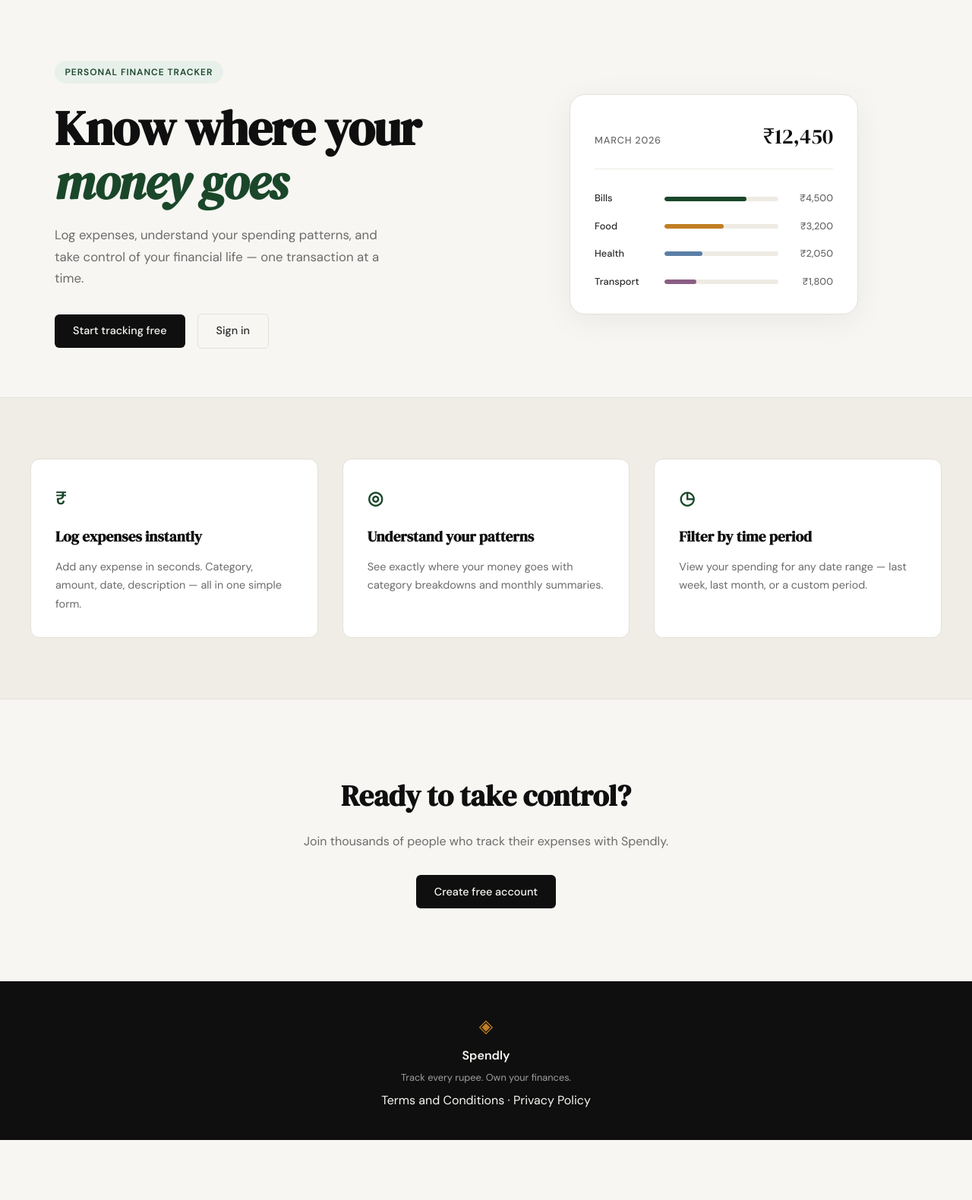
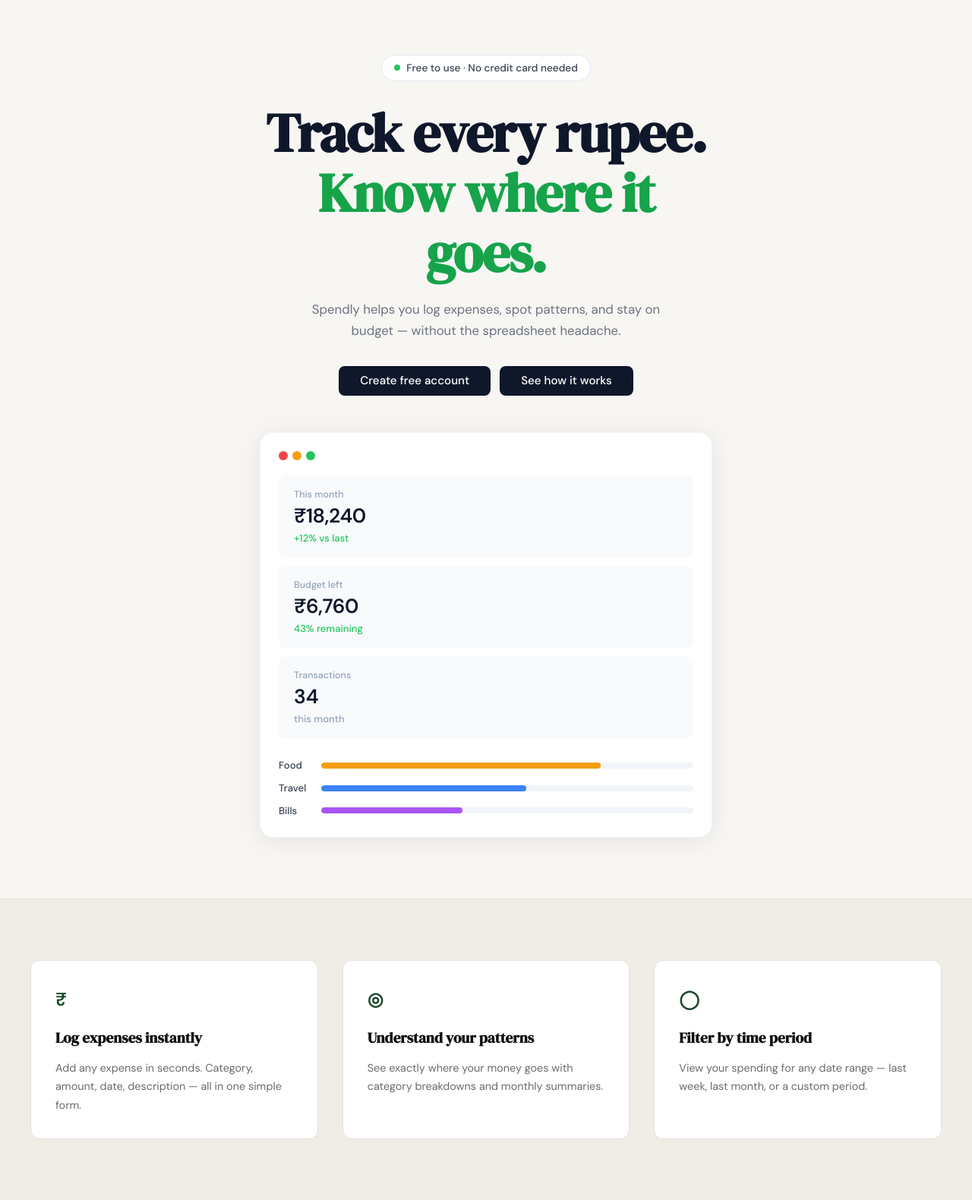
Before and after one commit to iftikharalisyed/ExpenseTracker, a Flask app: page / in a window 1280 px wide. Shown: the part 61-1641 px from the top of the page at 76% size. Before the commit the page ends 1562 px from the top, so only its background shows below. Run offline with Flask 3, Linux system fonts and the light colour scheme.

Commit message:
landing: redesign hero section to match mockup
Replaces the two-column hero with a centered single-column layout
matching the Spendly mockup: new badge, two-tone heading, updated CTA
buttons, and a dashboard mock card with traffic-light dots, stat blocks,
and category progress bars. Adds a vanilla-JS video modal that opens on
"See how it works", stops playback on close, and responds to Esc /
outside-click. New landing.css introduced so style.css is untouched.

Co-Authored-By: Claude Sonnet 4.6 <noreply@anthropic.com>

```diff
--- /dev/null
+++ b/static/css/landing.css
@@ -0,0 +1,312 @@
+/* ------------------------------------------------------------------ */
+/* Hero — centered single-column layout (overrides style.css hero)    */
+/* ------------------------------------------------------------------ */
+
+.hero {
+    padding: 4.5rem 2rem 5rem;
+    display: flex;
+    flex-direction: column;
+    align-items: center;
+    gap: 3rem;
+    max-width: 660px;
+    margin: 0 auto;
+    /* reset grid from style.css */
+    grid-template-columns: unset;
+}
+
+.hero-inner {
+    display: flex;
+    flex-direction: column;
+    align-items: center;
+    text-align: center;
+    width: 100%;
+}
+
+.hero-badge {
+    display: inline-flex;
+    align-items: center;
+    gap: 0.5rem;
+    background: #ffffff;
+    border: 1px solid #e2e8f0;
+    border-radius: 999px;
+    padding: 0.35rem 1rem;
+    font-size: 0.85rem;
+    font-weight: 500;
+    color: #374151;
+    margin-bottom: 1.75rem;
+    /* reset background from style.css badge */
+    text-transform: none;
+    letter-spacing: normal;
+}
+
+.hero-badge-dot {
+    width: 8px;
+    height: 8px;
+    border-radius: 50%;
+    background: #22c55e;
+    flex-shrink: 0;
+}
+
+.hero-title {
+    font-family: var(--font-display);
+    font-size: clamp(2.8rem, 8vw, 4.5rem);
+    line-height: 1.1;
+    letter-spacing: -0.02em;
+    color: #0f172a;
+    margin-bottom: 1.25rem;
+    font-style: normal;
+}
+
+/* reset the em italic green from style.css */
+.hero-title em {
+    font-style: normal;
+    color: inherit;
+}
+
+.hero-title-green {
+    color: #16a34a;
+}
+
+.hero-subtitle {
+    font-size: 1.05rem;
+    color: #6b7280;
+    line-height: 1.7;
+    max-width: 480px;
+    margin: 0 auto 2rem;
+}
+
+.hero-actions {
+    display: flex;
+    gap: 0.75rem;
+    align-items: center;
+    flex-wrap: wrap;
+    justify-content: center;
+}
+
+.btn-hero {
+    display: inline-flex;
+    align-items: center;
+    justify-content: center;
+    background: #0f172a;
+    color: #ffffff;
+    padding: 0.75rem 1.75rem;
+    border-radius: 8px;
+    font-family: var(--font-body);
+    font-size: 0.95rem;
+    font-weight: 500;
+    cursor: pointer;
+    border: none;
+    text-decoration: none;
+    transition: background 0.2s;
+    line-height: 1;
+}
+
+.btn-hero:hover {
+    background: #1e293b;
+}
+
+/* ------------------------------------------------------------------ */
+/* Dashboard mock card                                                 */
+/* ------------------------------------------------------------------ */
+
+.hero-dashboard {
+    width: 100%;
+}
+
+.dash-card {
+    background: #ffffff;
+    border-radius: 18px;
+    padding: 1.5rem;
+    box-shadow: 0 4px 32px rgba(0, 0, 0, 0.08);
+    border: 1px solid #f1f5f9;
+}
+
+.dash-dots {
+    display: flex;
+    gap: 6px;
+    margin-bottom: 1.25rem;
+}
+
+.dash-dot {
+    width: 12px;
+    height: 12px;
+    border-radius: 50%;
+}
+
+.dash-dot-red    { background: #ef4444; }
+.dash-dot-yellow { background: #f59e0b; }
+.dash-dot-green  { background: #22c55e; }
+
+.dash-stats {
+    display: flex;
+    flex-direction: column;
+    gap: 0.6rem;
+    margin-bottom: 1.5rem;
+}
+
+.dash-stat {
+    background: #f8fafc;
+    border-radius: 10px;
+    padding: 1rem 1.25rem;
+    display: flex;
+    flex-direction: column;
+    gap: 0.15rem;
+}
+
+.dash-stat-label {
+    font-size: 0.78rem;
+    color: #94a3b8;
+    font-weight: 500;
+}
+
+.dash-stat-value {
+    font-size: 1.65rem;
+    font-weight: 700;
+    color: #0f172a;
+    font-family: var(--font-body);
+    letter-spacing: -0.02em;
+    line-height: 1.2;
+}
+
+.dash-stat-num {
+    font-size: 1.65rem;
+    font-weight: 700;
+    color: #0f172a;
+    font-family: var(--font-body);
+    line-height: 1.2;
+}
+
+.dash-stat-change {
+    font-size: 0.82rem;
+    font-weight: 500;
+}
+
+.dash-stat-change.positive { color: #22c55e; }
+.dash-stat-change.muted    { color: #94a3b8; }
+
+.dash-bars {
+    display: flex;
+    flex-direction: column;
+    gap: 0.55rem;
+}
+
+.dash-bar-row {
+    display: flex;
+    align-items: center;
+    gap: 0.75rem;
+}
+
+.dash-bar-label {
+    width: 44px;
+    font-size: 0.82rem;
+    color: #374151;
+    font-weight: 500;
+    flex-shrink: 0;
+}
+
+.dash-bar-track {
+    flex: 1;
+    height: 8px;
+    background: #f1f5f9;
+    border-radius: 999px;
+    overflow: hidden;
+}
+
+.dash-bar-fill {
+    height: 100%;
+    border-radius: 999px;
+}
+
+.dash-bar-orange { background: #f59e0b; }
+.dash-bar-blue   { background: #3b82f6; }
+.dash-bar-purple { background: #a855f7; }
+
+/* ------------------------------------------------------------------ */
+/* Video modal                                                         */
+/* ------------------------------------------------------------------ */
+
+.video-modal {
+    display: none;
+    position: fixed;
+    inset: 0;
+    z-index: 1000;
+    align-items: center;
+    justify-content: center;
+}
+
+.video-modal.is-open {
+    display: flex;
+}
+
+.video-modal-backdrop {
+    position: absolute;
+    inset: 0;
+    background: rgba(0, 0, 0, 0.75);
+    backdrop-filter: blur(4px);
+    -webkit-backdrop-filter: blur(4px);
+}
+
+.video-modal-box {
+    position: relative;
+    z-index: 1;
+    width: min(860px, 92vw);
+    background: #000000;
+    border-radius: 12px;
+    overflow: hidden;
+    box-shadow: 0 24px 80px rgba(0, 0, 0, 0.5);
+}
+
+.video-modal-close {
+    position: absolute;
+    top: 0.75rem;
+    right: 0.75rem;
+    z-index: 2;
+    background: rgba(255, 255, 255, 0.15);
+    color: #ffffff;
+    border: none;
+    border-radius: 50%;
+    width: 2rem;
+    height: 2rem;
+    font-size: 1.2rem;
+    line-height: 1;
+    cursor: pointer;
+    display: flex;
+    align-items: center;
+    justify-content: center;
+    transition: background 0.2s;
+}
+
+.video-modal-close:hover {
+    background: rgba(255, 255, 255, 0.3);
+}
+
+.video-modal-player {
+    position: relative;
+    padding-bottom: 56.25%; /* 16:9 */
+    height: 0;
+}
+
+.video-modal-player iframe {
+    position: absolute;
+    top: 0;
+    left: 0;
+    width: 100%;
+    height: 100%;
+    border: none;
+}
+
+/* ------------------------------------------------------------------ */
+/* Responsive                                                          */
+/* ------------------------------------------------------------------ */
+
+@media (max-width: 600px) {
+    .hero {
+        padding: 3rem 1.25rem 3rem;
+        gap: 2.25rem;
+    }
+
+    .btn-hero {
+        width: 100%;
+        max-width: 300px;
+    }
+}
--- a/templates/landing.html
+++ b/templates/landing.html
@@ -1,60 +1,74 @@
 {% extends "base.html" %}
 
 {% block title %}Spendly — Track Every Rupee{% endblock %}
+
+{% block head %}
+<link rel="stylesheet" href="{{ url_for('static', filename='css/landing.css') }}">
+{% endblock %}
 
 {% block content %}
 
 <section class="hero">
     <div class="hero-inner">
-        <div class="hero-badge">Personal Finance Tracker</div>
+        <div class="hero-badge">
+            <span class="hero-badge-dot"></span>Free to use · No credit card needed
+        </div>
         <h1 class="hero-title">
-            Know where your<br>
-            <em>money goes</em>
+            Track every rupee.<br>
+            <span class="hero-title-green">Know where it goes.</span>
         </h1>
         <p class="hero-subtitle">
-            Log expenses, understand your spending patterns,
-            and take control of your financial life —
-            one transaction at a time.
+            Spendly helps you log expenses, spot patterns,
+            and stay on budget — without the spreadsheet headache.
         </p>
         <div class="hero-actions">
-            <a href="{{ url_for('register') }}" class="btn-primary">Start tracking free</a>
-            <a href="{{ url_for('login') }}" class="btn-ghost">Sign in</a>
+            <a href="{{ url_for('register') }}" class="btn-hero">Create free account</a>
+            <button type="button" class="btn-hero" id="see-how-btn">See how it works</button>
         </div>
     </div>
-    <div class="hero-visual">
-        <div class="mock-card">
-            <div class="mock-card-header">
-                <span class="mock-label">March 2026</span>
-                <span class="mock-total">₹12,450</span>
+
+    <div class="hero-dashboard">
+        <div class="dash-card">
+            <div class="dash-dots">
+                <span class="dash-dot dash-dot-red"></span>
+                <span class="dash-dot dash-dot-yellow"></span>
+                <span class="dash-dot dash-dot-green"></span>
             </div>
-            <div class="mock-bars">
-                <div class="mock-bar-row">
-                    <span class="mock-cat">Bills</span>
-                    <div class="mock-bar-track">
-                        <div class="mock-bar" style="width: 72%"></div>
+            <div class="dash-stats">
+                <div class="dash-stat">
+                    <span class="dash-stat-label">This month</span>
+                    <span class="dash-stat-value">&#8377;18,240</span>
+                    <span class="dash-stat-change positive">+12% vs last</span>
+                </div>
+                <div class="dash-stat">
+                    <span class="dash-stat-label">Budget left</span>
+                    <span class="dash-stat-value">&#8377;6,760</span>
+                    <span class="dash-stat-change positive">43% remaining</span>
+                </div>
+                <div class="dash-stat">
+                    <span class="dash-stat-label">Transactions</span>
+                    <span class="dash-stat-num">34</span>
+                    <span class="dash-stat-change muted">this month</span>
+                </div>
+            </div>
+            <div class="dash-bars">
+                <div class="dash-bar-row">
+                    <span class="dash-bar-label">Food</span>
+                    <div class="dash-bar-track">
+                        <div class="dash-bar-fill dash-bar-orange" style="width: 75%"></div>
                     </div>
-                    <span class="mock-amt">₹4,500</span>
                 </div>
-                <div class="mock-bar-row">
-                    <span class="mock-cat">Food</span>
-                    <div class="mock-bar-track">
-                        <div class="mock-bar mock-bar-2" style="width: 52%"></div>
+                <div class="dash-bar-row">
+                    <span class="dash-bar-label">Travel</span>
+                    <div class="dash-bar-track">
+                        <div class="dash-bar-fill dash-bar-blue" style="width: 55%"></div>
                     </div>
-                    <span class="mock-amt">₹3,200</span>
                 </div>
-                <div class="mock-bar-row">
-                    <span class="mock-cat">Health</span>
-                    <div class="mock-bar-track">
-                        <div class="mock-bar mock-bar-3" style="width: 33%"></div>
+                <div class="dash-bar-row">
+                    <span class="dash-bar-label">Bills</span>
+                    <div class="dash-bar-track">
+                        <div class="dash-bar-fill dash-bar-purple" style="width: 38%"></div>
                     </div>
-                    <span class="mock-amt">₹2,050</span>
-                </div>
-                <div class="mock-bar-row">
-                    <span class="mock-cat">Transport</span>
-                    <div class="mock-bar-track">
-                        <div class="mock-bar mock-bar-4" style="width: 28%"></div>
-                    </div>
-                    <span class="mock-amt">₹1,800</span>
                 </div>
             </div>
         </div>
@@ -64,17 +78,17 @@
 <section class="features">
     <div class="features-inner">
         <div class="feature-card">
-            <div class="feature-icon">₹</div>
+            <div class="feature-icon">&#8377;</div>
             <h3 class="feature-title">Log expenses instantly</h3>
             <p class="feature-body">Add any expense in seconds. Category, amount, date, description — all in one simple form.</p>
         </div>
         <div class="feature-card">
-            <div class="feature-icon">◎</div>
+            <div class="feature-icon">&#9678;</div>
             <h3 class="feature-title">Understand your patterns</h3>
             <p class="feature-body">See exactly where your money goes with category breakdowns and monthly summaries.</p>
         </div>
         <div class="feature-card">
-            <div class="feature-icon">◷</div>
+            <div class="feature-icon">&#9711;</div>
             <h3 class="feature-title">Filter by time period</h3>
             <p class="feature-body">View your spending for any date range — last week, last month, or a custom period.</p>
         </div>
@@ -89,4 +103,54 @@
     </div>
 </section>
 
+<div class="video-modal" id="video-modal" role="dialog" aria-modal="true" aria-label="How it works">
+    <div class="video-modal-backdrop"></div>
+    <div class="video-modal-box">
+        <button class="video-modal-close" id="video-modal-close" aria-label="Close">&times;</button>
+        <div class="video-modal-player">
+            <iframe id="video-iframe" src="" frameborder="0" allowfullscreen
+                allow="autoplay; encrypted-media; picture-in-picture"></iframe>
+        </div>
+    </div>
+</div>
+
 {% endblock %}
+
+{% block scripts %}
+<script>
+(function () {
+    var modal   = document.getElementById('video-modal');
+    var iframe  = document.getElementById('video-iframe');
+    var openBtn = document.getElementById('see-how-btn');
+    var closeBtn = document.getElementById('video-modal-close');
+    var VIDEO_SRC = 'https://www.youtube.com/embed/dQw4w9WgXcQ?autoplay=1&rel=0';
+
+    function openModal() {
+        iframe.src = VIDEO_SRC;
+        modal.classList.add('is-open');
+        document.body.style.overflow = 'hidden';
+    }
+
+    function closeModal() {
+        modal.classList.remove('is-open');
+        iframe.src = '';
+        document.body.style.overflow = '';
+    }
+
+    openBtn.addEventListener('click', openModal);
+    closeBtn.addEventListener('click', closeModal);
+
+    modal.addEventListener('click', function (e) {
+        if (!e.target.closest('.video-modal-box')) {
+            closeModal();
+        }
+    });
+
+    document.addEventListener('keydown', function (e) {
+        if (e.key === 'Escape' && modal.classList.contains('is-open')) {
+            closeModal();
+        }
+    });
+}());
+</script>
+{% endblock %}
```
